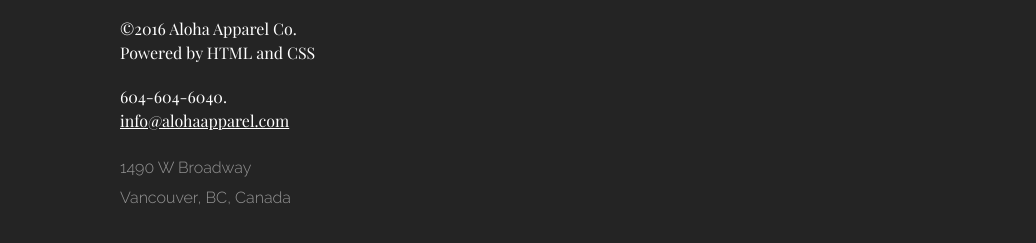
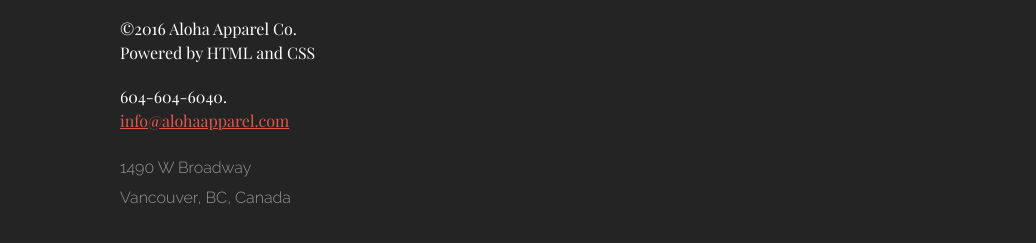
Before and after one commit to jorosafi/aloha-project, a plain HTML site: page index.html in a window 1280 px wide. In both pictures the pointer is over the link "info@alohaapparel.com". Shown: the part 2763-3006 px from the top of the page, 0-1036 px from the left. Drawn offline with nearby package versions, Linux system fonts and the light colour scheme.

Commit message:
Adding a hover color to the contact email address

```diff
--- a/css/style.css
+++ b/css/style.css
@@ -594,6 +594,10 @@
     color: white;
   }
 
+  .contact-email:hover{
+    color: #e2574c;
+  }
+
 /* media queries */
   @media all and (min-width: 600px){
     /* main containers */
--- a/index.html
+++ b/index.html
@@ -173,7 +173,7 @@
     <div class="footer-text">
       <h5 class="copyright">&copy;2016 Aloha Apparel Co. <br>
        Powered by HTML and CSS</h5>
-       <h5 class="copyright">604-604-6040. <a>info@alohaapparel.com</a></h5>
+       <h5 class="copyright">604-604-6040. <a class="contact-email">info@alohaapparel.com</a></h5>
       <p class="address">1490 W Broadway <br>
       Vancouver, BC, Canada</p>
     </div>
```
